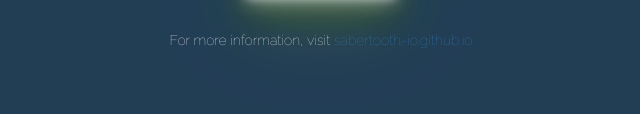
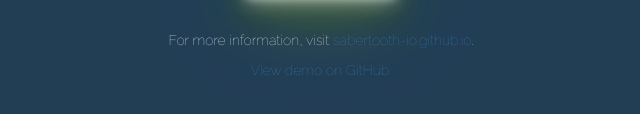
Before and after one commit to apeltz/demo-battery_service, a website: page index.html in a window 1280 px wide. Shown: the part 450-564 px from the top of the page, 319-959 px from the left. Drawn offline with nearby package versions, Linux system fonts and the light colour scheme; a script that the page names is missing.

Commit message:
Added demo

```diff
--- a/index.html
+++ b/index.html
@@ -37,7 +37,10 @@
                   </div>
                 </div>
             </div>
-            <footer class="footer">For more information, visit <a href="http://sabertooth-io.github.io/">sabertooth-io.github.io</a></footer>
+            <footer class="footer">
+              <p>For more information, visit <a href="http://sabertooth-io.github.io/">sabertooth-io.github.io</a>.</p>
+              <p><a href="https://github.com/sabertooth-io/demo-battery_service">View demo on GitHub.</a></p>
+            </footer>
           </div>
          </div>
       </div>
```
